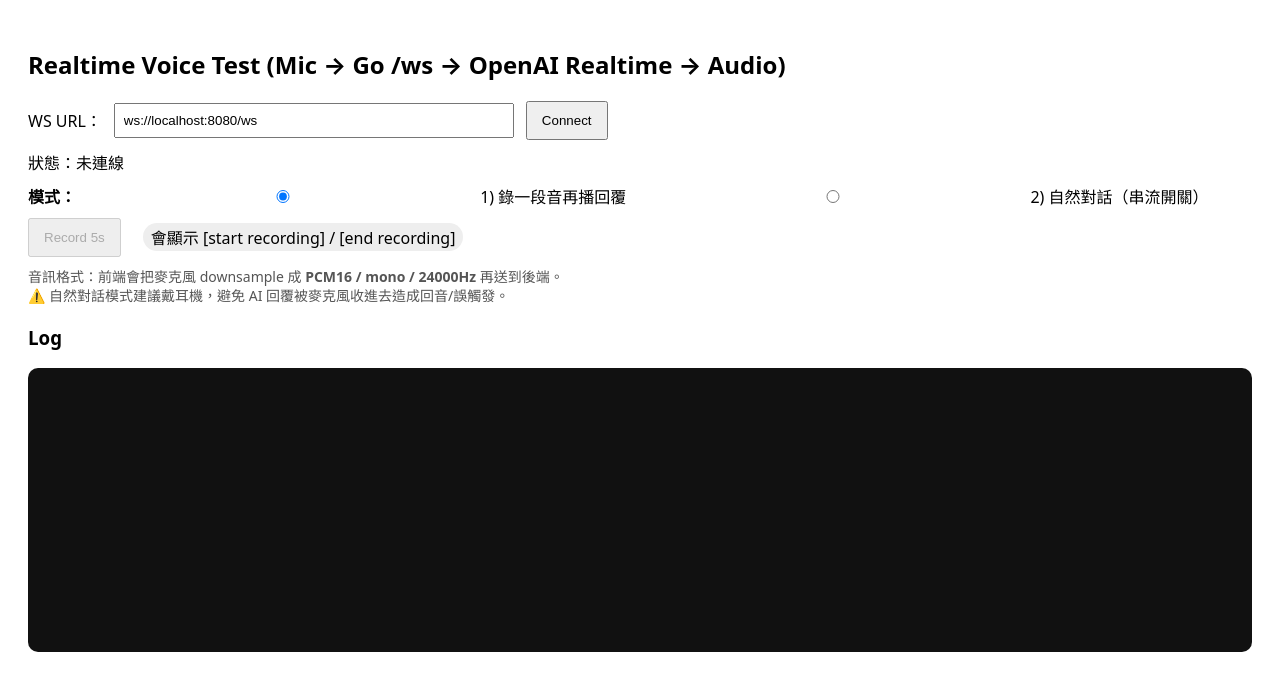
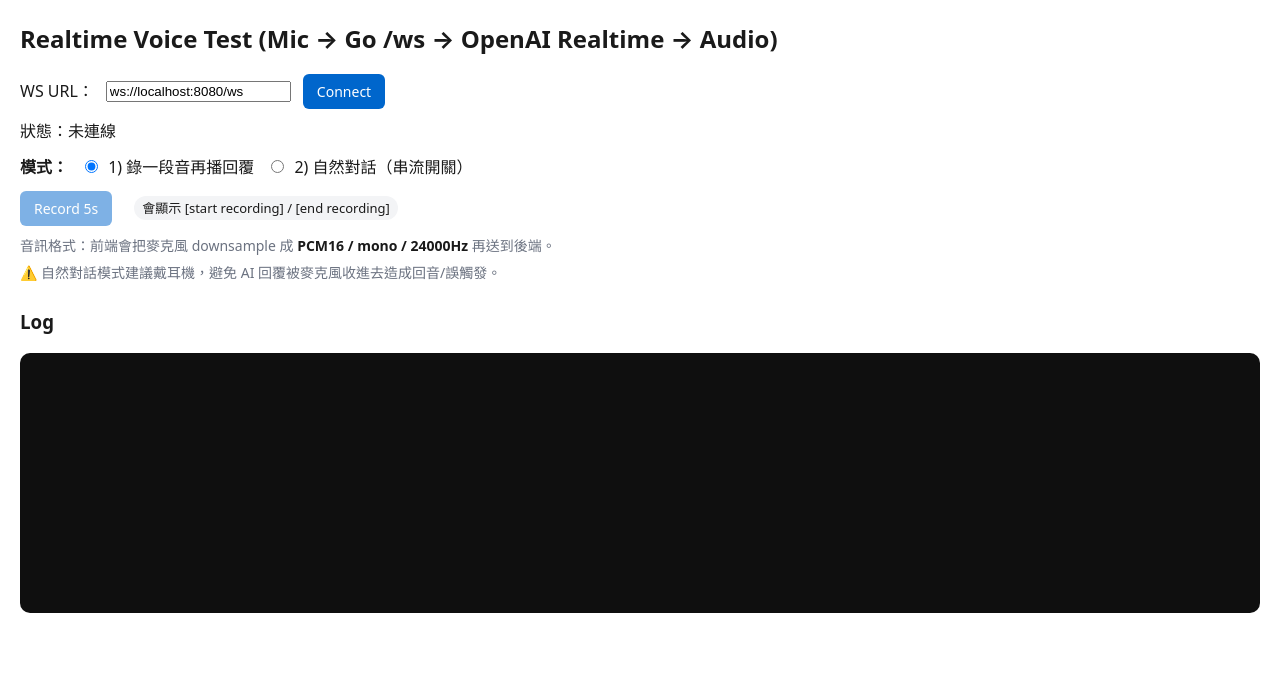
Before and after one commit to mcps5601/realtime-proxy, a plain HTML site: page web/index.html in a window 1280 px wide. Drawn offline with Linux system fonts and the light colour scheme.

Commit message:
style: add css file

```diff
--- a/web/index.html
+++ b/web/index.html
@@ -4,17 +4,7 @@
   <meta charset="utf-8" />
   <meta name="viewport" content="width=device-width,initial-scale=1" />
   <title>Realtime Voice Test</title>
-  <style>
-    body { font-family: ui-sans-serif, system-ui, -apple-system, "PingFang TC", "Noto Sans TC", sans-serif; padding: 20px; }
-    button { padding: 10px 14px; margin-right: 10px; }
-    #status { margin: 10px 0; }
-    #log { white-space: pre-wrap; background:#111; color:#0f0; padding:12px; border-radius:10px; height: 260px; overflow:auto; }
-    .row { display:flex; align-items:center; gap:12px; flex-wrap:wrap; margin: 10px 0; }
-    input { padding: 8px; width: 380px; max-width: 90vw; }
-    label { cursor: pointer; }
-    .hint { color:#555; font-size: 14px; margin-top:8px; line-height: 1.4; }
-    .pill { display:inline-block; padding:2px 8px; border-radius:999px; background:#eee; }
-  </style>
+  <link rel="stylesheet" href="styles.css" />
 </head>
 <body>
   <h2>Realtime Voice Test (Mic → Go /ws → OpenAI Realtime → Audio)</h2>
--- /dev/null
+++ b/web/styles.css
@@ -0,0 +1,196 @@
+/* Clean & Simple Palette */
+:root {
+  --color-bg: #ffffff;
+  --color-text: #1a1a1a;
+  --color-border: #e0e0e0;
+  --color-accent: #0066cc;
+  --color-success: #10b981;
+  --color-warning: #f59e0b;
+  --color-error: #ef4444;
+  --color-log-bg: #0f0f0f;
+  --color-log-text: #00ff00;
+  --color-pill-bg: #f3f4f6;
+  --color-hint-text: #6b7280;
+  --spacing-xs: 8px;
+  --spacing-sm: 10px;
+  --spacing-md: 12px;
+  --spacing-lg: 20px;
+  --font-family: ui-sans-serif, system-ui, -apple-system, "PingFang TC", "Noto Sans TC", sans-serif;
+  --border-radius: 10px;
+}
+
+* {
+  box-sizing: border-box;
+}
+
+body {
+  font-family: var(--font-family);
+  padding: var(--spacing-lg);
+  color: var(--color-text);
+  background-color: var(--color-bg);
+  margin: 0;
+  line-height: 1.6;
+}
+
+h2, h3 {
+  color: var(--color-text);
+  margin-top: 24px;
+  margin-bottom: 16px;
+}
+
+h2:first-child {
+  margin-top: 0;
+}
+
+button {
+  padding: var(--spacing-xs) 14px;
+  margin-right: var(--spacing-sm);
+  background-color: var(--color-accent);
+  color: white;
+  border: none;
+  border-radius: 6px;
+  cursor: pointer;
+  font-size: 14px;
+  font-family: var(--font-family);
+  transition: background-color 0.2s ease;
+}
+
+button:hover:not(:disabled) {
+  background-color: #0052a3;
+}
+
+button:active:not(:disabled) {
+  background-color: #003d7a;
+}
+
+button:disabled {
+  opacity: 0.5;
+  cursor: not-allowed;
+}
+
+input[type="text"],
+input[type="url"] {
+  padding: var(--spacing-xs);
+  width: 380px;
+  max-width: 90vw;
+  border: 1px solid var(--color-border);
+  border-radius: 6px;
+  font-family: var(--font-family);
+  font-size: 14px;
+  transition: border-color 0.2s ease;
+}
+
+input[type="text"]:focus,
+input[type="url"]:focus {
+  outline: none;
+  border-color: var(--color-accent);
+  box-shadow: 0 0 0 3px rgba(0, 102, 204, 0.1);
+}
+
+input[type="radio"] {
+  cursor: pointer;
+  margin-right: 6px;
+}
+
+label {
+  cursor: pointer;
+  user-select: none;
+}
+
+#status {
+  margin: var(--spacing-sm) 0;
+  font-weight: 500;
+  color: var(--color-text);
+}
+
+#log {
+  white-space: pre-wrap;
+  background-color: var(--color-log-bg);
+  color: var(--color-log-text);
+  padding: var(--spacing-md);
+  border-radius: var(--border-radius);
+  height: 260px;
+  overflow: auto;
+  font-family: 'Monaco', 'Menlo', 'Ubuntu Mono', monospace;
+  font-size: 13px;
+  line-height: 1.5;
+}
+
+/* Scrollbar styling for log */
+#log::-webkit-scrollbar {
+  width: 8px;
+}
+
+#log::-webkit-scrollbar-track {
+  background: rgba(0, 255, 0, 0.05);
+}
+
+#log::-webkit-scrollbar-thumb {
+  background: rgba(0, 255, 0, 0.2);
+  border-radius: 4px;
+}
+
+#log::-webkit-scrollbar-thumb:hover {
+  background: rgba(0, 255, 0, 0.3);
+}
+
+.row {
+  display: flex;
+  align-items: center;
+  gap: var(--spacing-md);
+  flex-wrap: wrap;
+  margin: var(--spacing-sm) 0;
+}
+
+.hint {
+  color: var(--color-hint-text);
+  font-size: 14px;
+  margin-top: var(--spacing-xs);
+  line-height: 1.4;
+}
+
+.hint div {
+  margin-bottom: 8px;
+}
+
+.hint b {
+  color: var(--color-text);
+  font-weight: 600;
+}
+
+.pill {
+  display: inline-block;
+  padding: 2px 8px;
+  border-radius: 999px;
+  background-color: var(--color-pill-bg);
+  color: var(--color-text);
+  font-size: 13px;
+  white-space: nowrap;
+}
+
+/* Media queries for small screens */
+@media (max-width: 600px) {
+  body {
+    padding: var(--spacing-sm);
+  }
+
+  h2, h3 {
+    font-size: 18px;
+  }
+
+  .row {
+    flex-direction: column;
+    align-items: flex-start;
+    gap: var(--spacing-sm);
+  }
+
+  input[type="text"],
+  input[type="url"] {
+    width: 100%;
+  }
+
+  button {
+    width: 100%;
+    margin-right: 0;
+  }
+}
```
